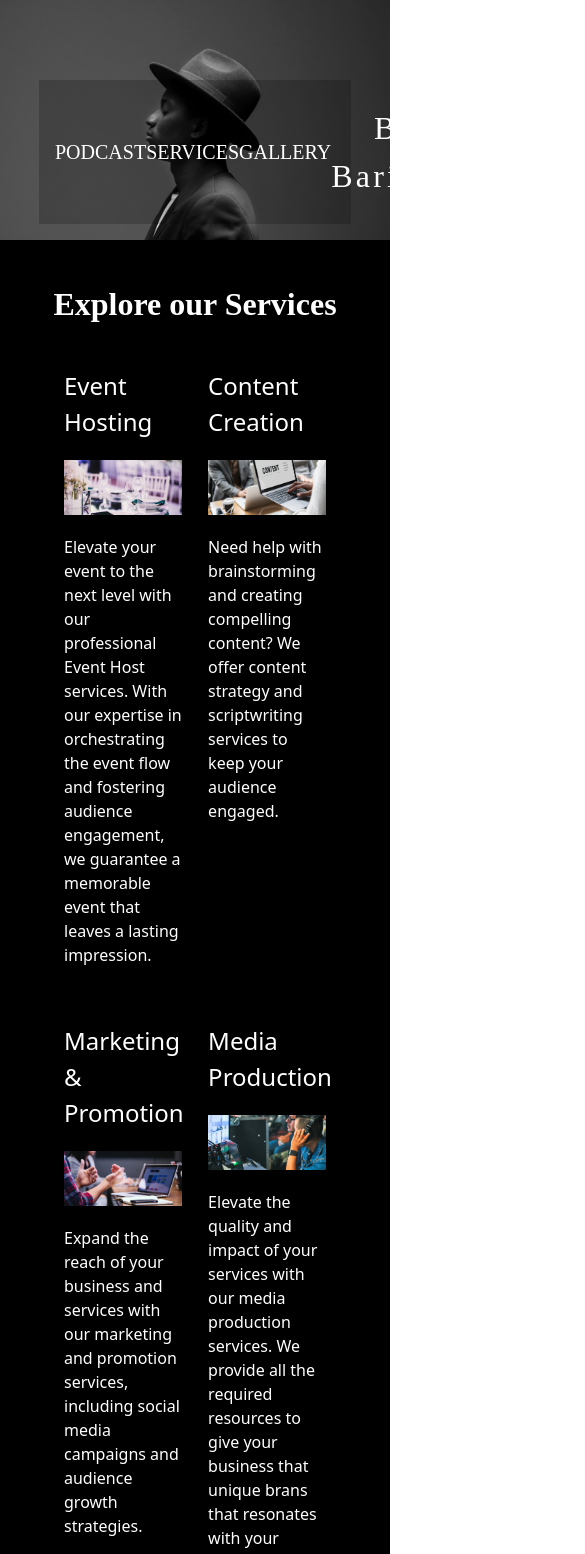
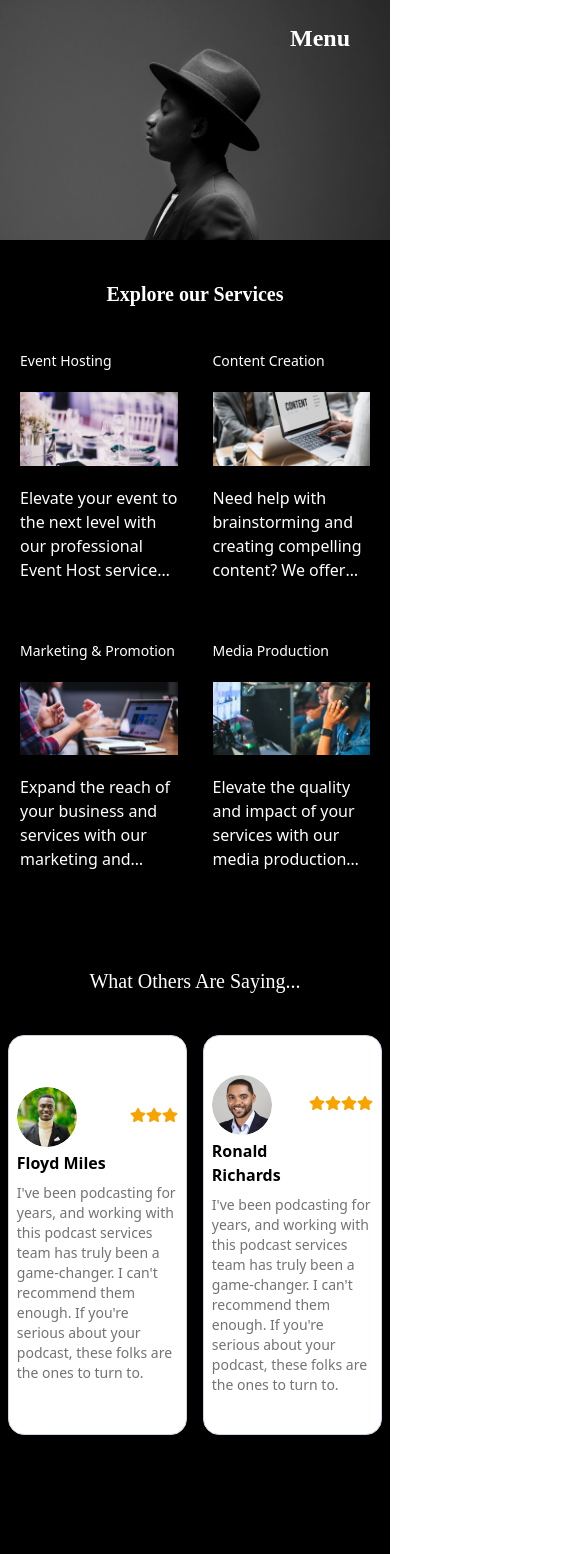
Before and after one commit to miracle73/portfolio-website-v3, a React (Vite) app: page /services in a window 390 px wide. Shown: the top 1554 px of the page, 585 px wide, since content can reach past the window. Built offline with nearby package versions, Linux system fonts and the light colour scheme.

Commit message:
More pages added

```diff
--- a/src/App.css
+++ b/src/App.css
@@ -8,3 +8,18 @@
  .email-input:focus {
   outline: none;
  }
+
+ .truncate-text {
+  display: -webkit-box;
+  -webkit-line-clamp: 4; /* adjust as needed */
+  -webkit-box-orient: vertical;
+  overflow: hidden;
+}
+
+@media (max-width: 600px) {
+  .text-container {
+   white-space: nowrap;
+   overflow: hidden;
+   text-overflow: ellipsis;
+  }
+ }
--- a/src/components/NavLinks.jsx
+++ b/src/components/NavLinks.jsx
@@ -4,20 +4,19 @@ import { Link } from 'react-router-dom'
 const NavLinks = () => {
     return (
         <div className='flex justify-center items-center '>
-            <div className=" px-4 py-6 bg-black bg-opacity-20 justify-between items-center inline-flex w-[80%]">
-                {/* <div className="justify-between items-center gap-2 flex w-[40%]"> */}
+            <div className=''>
 
-                    <Link to="/podcast"  className="text-center text-white text-xl font-normal font-['Poppins']">PODCAST</Link>
-                    <Link to="/services" className="text-center text-white text-xl font-normal font-['Poppins']">SERVICES</Link>
-                    <Link to="/services" className="text-center text-white text-xl font-normal font-['Poppins']">GALLERY</Link>
-                {/* </div> */}
-
-                <Link to="/"   className="text-center text-white text-[32px] font-normal tracking-[0.1em] font-['Poppins']">BJ Baringo</Link>
-                {/* <div className="justify-between items-center gap-4 flex w-[40%]"> */}
-                    <Link to="/contact"  className="text-center text-white text-xl font-normal font-['Poppins']">CONTACT</Link>
-                    <Link to="/newsletter"  className="text-center text-white text-xl font-normal font-['Poppins']">NEWSLETTER</Link>
-                    <Link to="/newsletter"  className="text-center text-white text-xl font-normal font-['Poppins']">BACKYARD RAVE</Link>
-                {/* </div> */}
+            </div>
+            <div className="text-white text-[44px] max-lg:text-[34px] max-md:text-[24px]  font-semibold font-['Jomhuria'] md:hidden">Menu</div>
+            <div className=" px-4 py-6 bg-black bg-opacity-20 justify-between items-center inline-flex xl:w-[80%]  w-[90%] max-md:hidden">
+                    <Link to="/podcast"  className="text-center text-white text-xl max-xl:text-base max-lg:text-sm font-normal font-['Poppins']">PODCAST</Link>
+                    <Link to="/services" className="text-center text-white text-xl max-xl:text-base max-lg:text-sm font-normal font-['Poppins']">EXPERTISE</Link>
+                    <Link to="/services" className="text-center text-white text-xl max-xl:text-base max-lg:text-sm font-normal font-['Poppins']">GALLERY</Link>
+                <Link to="/"   className="text-center text-white text-[32px] max-lg:text-lg font-normal tracking-[0.1em] font-['Poppins']">BJ Baringo <br/>
+                 <span className="text-center text-white text-[20px] max-lg:text-base font-normal font-['Poppins'] tracking-[0em]">THE SHOWMAN</span></Link>
+                    <Link to="/contact"  className="text-center text-white text-xl max-xl:text-base max-lg:text-sm font-normal font-['Poppins']">CONTACT</Link>
+                    <Link to="/newsletter"  className="text-center text-white text-xl max-xl:text-base max-lg:text-sm font-normal font-['Poppins']">NEWSLETTER</Link>
+                    <Link to="/newsletter"  className="text-center text-white text-xl max-xl:text-base max-lg:text-sm font-normal font-['Poppins']">BACKYARD RAVE</Link>
             </div>
         </div>
     )
--- a/src/pages/Services.jsx
+++ b/src/pages/Services.jsx
@@ -1,4 +1,5 @@
-import React from 'react'
+import React, { useEffect } from 'react'
+import '../App.css'
 import BackgroundImage from '../assets/images/background-image.jpg'
 import NavLinks from '../components/NavLinks'
 import firstImage from '../assets/images/eventHosting.png'
@@ -14,44 +15,60 @@ import { Link } from 'react-router-dom'
 import { FaStar } from "react-icons/fa";
 
 const Services = () => {
+    useEffect(() => {
+        let lastScrollX;
+        // if (process.browser) {
+        lastScrollX = window.pageXOffset || window.scrollX;
+        const slideer = document.getElementById("sliderItem")
+        slideer && slideer.addEventListener('scroll', function (event) {
+            let currentScrollX = window.pageXOffset || window.scrollX;
+            if (lastScrollX !== currentScrollX) {
+                // Horizontal scrolling has occurred
+                // The scroll event code goes here
+                slideer.scrollLeft = slideer.scrollLeft + 500
+            }
+            lastScrollX = currentScrollX;
+        });
+        // }
+    }, []);
     return (
         <div className='min-h-screen w-full p-0'>
             <div style={{ backgroundImage: `url(${BackgroundImage})` }}
                 className="bg-cover bg-center h-[15rem] w-full">
-                <div className='pt-20'>
+                <div className='lg:pt-10 max-lg:pt-14 max-md:pt-5 max-md:flex max-md:items-center max-md:justify-end max-md:pr-10'>
                     <NavLinks />
                 </div>
 
             </div>
             <div className="  w-full flex flex-col pt-10 bg-black ">
-                <div className="text-center text-white text-[32px] font-semibold font-['Poppins']">Explore our Services</div>
-                <div className='flex items-start justify-between px-16 mt-10 '>
+                <div className="text-center text-white text-[32px] max-lg:text-2xl max-md:text-xl font-semibold font-['Poppins']">Explore our Services</div>
+                <div className='flex items-start justify-between px-16 max-md:px-10 max-sm:px-5 mt-10 '>
                     <div className='w-[45%] '>
-                        <Link to="/events" className=" text-white text-[24px] font-normal font-['Javanese Text']">Event Hosting</Link>
+                        <Link to="/events" className=" text-white text-[24px] max-lg:text-xl max-md:text-lg max-sm:text-sm font-normal font-['Javanese Text']">Event Hosting</Link>
                         <img src={firstImage} className='mt-5' />
-                        <div className=" text-white text-[16px] font-normal font-['Javanese Text'] mt-5">Elevate your event to the next level with our professional Event Host services. With our expertise in orchestrating the event flow and fostering audience engagement, we guarantee a memorable event that leaves a lasting impression.</div>
+                        <div className="truncate-text text-white text-[16px] font-normal font-['Javanese Text'] mt-5">Elevate your event to the next level with our professional Event Host services. With our expertise in orchestrating the event flow and fostering audience engagement, we guarantee a memorable event that leaves a lasting impression.</div>
                     </div>
                     <div className='w-[45%] '>
-                        <Link to="/" className=" text-white text-[24px] font-normal font-['Javanese Text']">Content Creation</Link>
+                        <Link to="/" className=" text-white text-[24px] max-lg:text-xl max-md:text-lg max-sm:text-sm font-normal font-['Javanese Text']">Content Creation</Link>
                         <img src={secondImage} className='mt-5' />
-                        <div className=" text-white text-[16px] font-normal font-['Javanese Text'] mt-5">Need help with brainstorming and creating compelling content? We offer content strategy and scriptwriting services to keep your audience engaged.</div>
+                        <div className="truncate-text text-white text-[16px] font-normal font-['Javanese Text'] mt-5">Need help with brainstorming and creating compelling content? We offer content strategy and scriptwriting services to keep your audience engaged.</div>
                     </div>
                 </div>
-                <div className='flex items-start justify-between px-16 mt-14 '>
+                <div className='flex items-start justify-between px-16 max-md:px-10 max-sm:px-5 mt-14 '>
                     <div className='w-[45%] '>
-                        <Link to="/marketing" className=" text-white text-[24px] font-normal font-['Javanese Text']">Marketing & Promotion</Link>
+                        <Link to="/marketing" className=" text-white text-[24px] max-lg:text-xl max-md:text-lg max-sm:text-sm font-normal font-['Javanese Text']">Marketing & Promotion</Link>
                         <img src={thirdImage} className='mt-5' />
-                        <div className=" text-white text-[16px] font-normal font-['Javanese Text'] mt-5">Expand the reach of your business and services with our marketing and promotion services, including social media campaigns and audience growth strategies.</div>
+                        <div className="truncate-text text-white text-[16px] font-normal font-['Javanese Text'] mt-5">Expand the reach of your business and services with our marketing and promotion services, including social media campaigns and audience growth strategies.</div>
                     </div>
                     <div className='w-[45%] '>
-                        <Link to="/" className=" text-white text-[24px] font-normal font-['Javanese Text']">Media Production</Link>
+                        <Link to="/" className=" text-white text-[24px] max-lg:text-xl max-md:text-lg max-sm:text-sm font-normal font-['Javanese Text']">Media Production</Link>
                         <img src={fourthImage} className='mt-5' />
-                        <div className=" text-white text-[16px] font-normal font-['Javanese Text'] mt-5">Elevate the quality and impact of your services with our media production services. We provide all the required resources to give your business that unique brans that resonates with your target audience</div>
+                        <div className="truncate-text text-white text-[16px] font-normal font-['Javanese Text'] mt-5">Elevate the quality and impact of your services with our media production services. We provide all the required resources to give your business that unique brans that resonates with your target audience</div>
                     </div>
                 </div>
-                <div className="mt-24 text-white text-[32px] font-normal font-['Poppins'] text-center">What Others Are Saying...</div>
+                <div className="mt-24 text-white text-[32px] max-lg:text-2xl max-md:text-xl font-normal font-['Poppins'] text-center">What Others Are Saying...</div>
                 <div className='flex items-center justify-around flex-wrap'>
-                    <div className="w-[20%] max-md:w-[40%] max-xsm:w-[46%] max-xsm:h-fit max-xsm:p-2 max-lg:h-[24rem] max-md:h-64 max-sm:h-[21rem] px-4 py-2 bg-white rounded-2xl border border-slate-300 justify-center items-center inline-flex my-10">
+                    <div className="w-[20%] max-md:w-[40%] max-xsm:w-[46%] max-xsm:h-[25rem] max-xsm:p-2 max-lg:h-[24rem] max-md:h-64 max-sm:h-[23rem] px-4 py-2 bg-white rounded-2xl border border-slate-300 justify-center items-center inline-flex my-10">
                         <div className=" flex-col justify-start items-start gap-2 inline-flex">
                             <div className='flex items-start w-full justify-between'>
                                 <div className="self-stretch flex-col justify-center items-start gap-1 flex">
@@ -59,9 +76,9 @@ const Services = () => {
                                     <div className="self-stretch text-black text-base font-semibold ">Floyd Miles</div>
                                 </div>
                                 <div className='flex items-start mt-5 justify-between'>
-                                <FaStar className='text-[#F7A301]'/>
-                                <FaStar className='text-[#F7A301]'/>
-                                <FaStar className='text-[#F7A301]'/>
+                                    <FaStar className='text-[#F7A301]' />
+                                    <FaStar className='text-[#F7A301]' />
+                                    <FaStar className='text-[#F7A301]' />
 
 
                                 </div>
@@ -69,7 +86,7 @@ const Services = () => {
                             <div className="self-stretch text-neutral-500 text-sm font-normal ">I've been podcasting for years, and working with this podcast services team has truly been a game-changer.  I can't recommend them enough. If you're serious about your podcast, these folks are the ones to turn to.</div>
                         </div>
                     </div>
-                    <div className="w-[20%] max-md:w-[40%] max-xsm:w-[46%] max-xsm:h-fit max-xsm:p-2   max-lg:h-[24rem] max-md:h-64 max-sm:h-[21rem] px-4 py-2 bg-white rounded-2xl border border-slate-300 justify-center items-center inline-flex">
+                    <div className="w-[20%] max-md:w-[40%] max-xsm:w-[46%] max-xsm:h-[25rem] max-xsm:p-2   max-lg:h-[24rem] max-md:h-64 max-sm:h-[23rem] px-4 py-2 bg-white rounded-2xl border border-slate-300 justify-center items-center inline-flex">
                         <div className=" flex-col justify-start items-start gap-2 inline-flex">
                             <div className='flex items-start justify-between w-full'>
                                 <div className="self-stretch flex-col justify-center items-start gap-1 flex">
@@ -77,10 +94,10 @@ const Services = () => {
                                     <div className="self-stretch text-black text-base font-semibold ">Ronald Richards</div>
                                 </div>
                                 <div className='flex items-start mt-5 justify-between'>
-                                <FaStar className='text-[#F7A301]'/>
-                                <FaStar className='text-[#F7A301]'/>
-                                <FaStar className='text-[#F7A301]'/>
-                                <FaStar className='text-[#F7A301]'/>
+                                    <FaStar className='text-[#F7A301]' />
+                                    <FaStar className='text-[#F7A301]' />
+                                    <FaStar className='text-[#F7A301]' />
+                                    <FaStar className='text-[#F7A301]' />
 
 
                                 </div>
@@ -88,7 +105,7 @@ const Services = () => {
                             <div className="self-stretch text-neutral-500 text-sm font-normal ">I've been podcasting for years, and working with this podcast services team has truly been a game-changer.  I can't recommend them enough. If you're serious about your podcast, these folks are the ones to turn to.</div>
                         </div>
                     </div>
-                    <div className="w-[20%] max-md:w-[40%] max-xsm:w-[46%] max-xsm:h-fit max-xsm:p-2  max-lg:h-[24rem] max-md:h-64 max-sm:h-[21rem] px-4 py-2 bg-white rounded-2xl border border-slate-300 justify-center items-center inline-flex">
+                    <div className=" max-md:hidden w-[20%] max-md:w-[40%] max-xsm:w-[46%] max-xsm:h-[24rem] max-xsm:p-2  max-lg:h-[24rem] max-md:h-64 max-sm:h-[22rem] px-4 py-2 bg-white rounded-2xl border border-slate-300 justify-center items-center inline-flex">
                         <div className=" flex-col justify-start items-start gap-2 inline-flex">
                             <div className='flex items-start w-full justify-between'>
                                 <div className="self-stretch flex-col justify-center items-start gap-1 flex">
@@ -96,9 +113,9 @@ const Services = () => {
                                     <div className="self-stretch text-black text-base font-semibold ">Savannah Nguyen</div>
                                 </div>
                                 <div className='flex items-start mt-5  justify-between'>
-                                <FaStar className='text-[#F7A301]'/>
-                                <FaStar className='text-[#F7A301]'/>
-                                <FaStar className='text-[#F7A301]'/>
+                                    <FaStar className='text-[#F7A301]' />
+                                    <FaStar className='text-[#F7A301]' />
+                                    <FaStar className='text-[#F7A301]' />
 
 
                                 </div>
@@ -106,7 +123,7 @@ const Services = () => {
                             <div className="self-stretch text-neutral-500 text-sm font-normal ">I've been podcasting for years, and working with this podcast services team has truly been a game-changer.  I can't recommend them enough. If you're serious about your podcast, these folks are the ones to turn to.</div>
                         </div>
                     </div>
-                    <div className="w-[20%] max-md:w-[40%] max-xsm:w-[46%]  max-xsm:h-fit max-xsm:p-2  max-lg:h-[24rem] max-md:h-64 max-sm:h-[21rem] px-4 py-2 bg-white rounded-2xl border border-slate-300 justify-center items-center inline-flex">
+                    <div className=" max-md:hidden w-[20%] max-md:w-[40%] max-xsm:w-[46%]  max-xsm:h-[24rem] max-xsm:p-2  max-lg:h-[24rem] max-md:h-64 max-sm:h-[22rem] px-4 py-2 bg-white rounded-2xl border border-slate-300 justify-center items-center inline-flex">
                         <div className=" flex-col justify-start items-start gap-2 inline-flex">
                             <div className='flex items-start w-full justify-between'>
                                 <div className="self-stretch flex-col justify-center items-start gap-1 flex ">
@@ -114,17 +131,15 @@ const Services = () => {
                                     <div className="self-stretch text-black text-base font-semibold ">Babalawo Iguana</div>
                                 </div>
                                 <div className='flex items-start mt-5 justify-between'>
-                                <FaStar className='text-[#F7A301]'/>
-                                <FaStar className='text-[#F7A301]'/>
-
-
-
+                                    <FaStar className='text-[#F7A301]' />
+                                    <FaStar className='text-[#F7A301]' />
                                 </div>
                             </div>
                             <div className="self-stretch text-neutral-500 text-sm font-normal  ">I've been podcasting for years, and working with this podcast services team has truly been a game-changer.  I can't recommend them enough. If you're serious about your podcast, these folks are the ones to turn to.</div>
                         </div>
                     </div>
                 </div>
+
                 <div className=' '>
                     <Footer />
                 </div>
```
Also changed, not shown: src/pages/Contact.jsx (+6 -6 lines), src/pages/HomePage.jsx (+14 -11 lines), src/pages/Podcast.jsx (+31 -29 lines), tailwind.config.js (+11 -0 lines).
